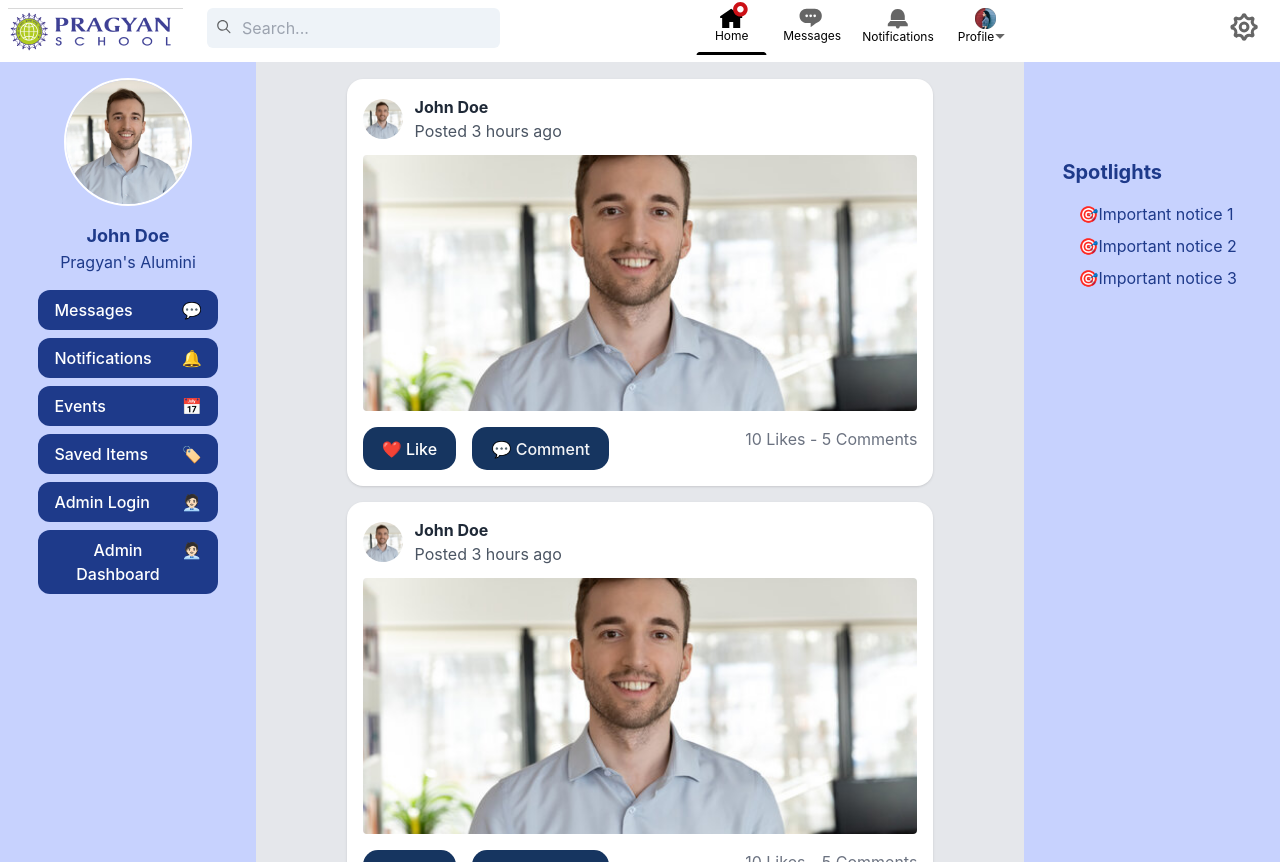
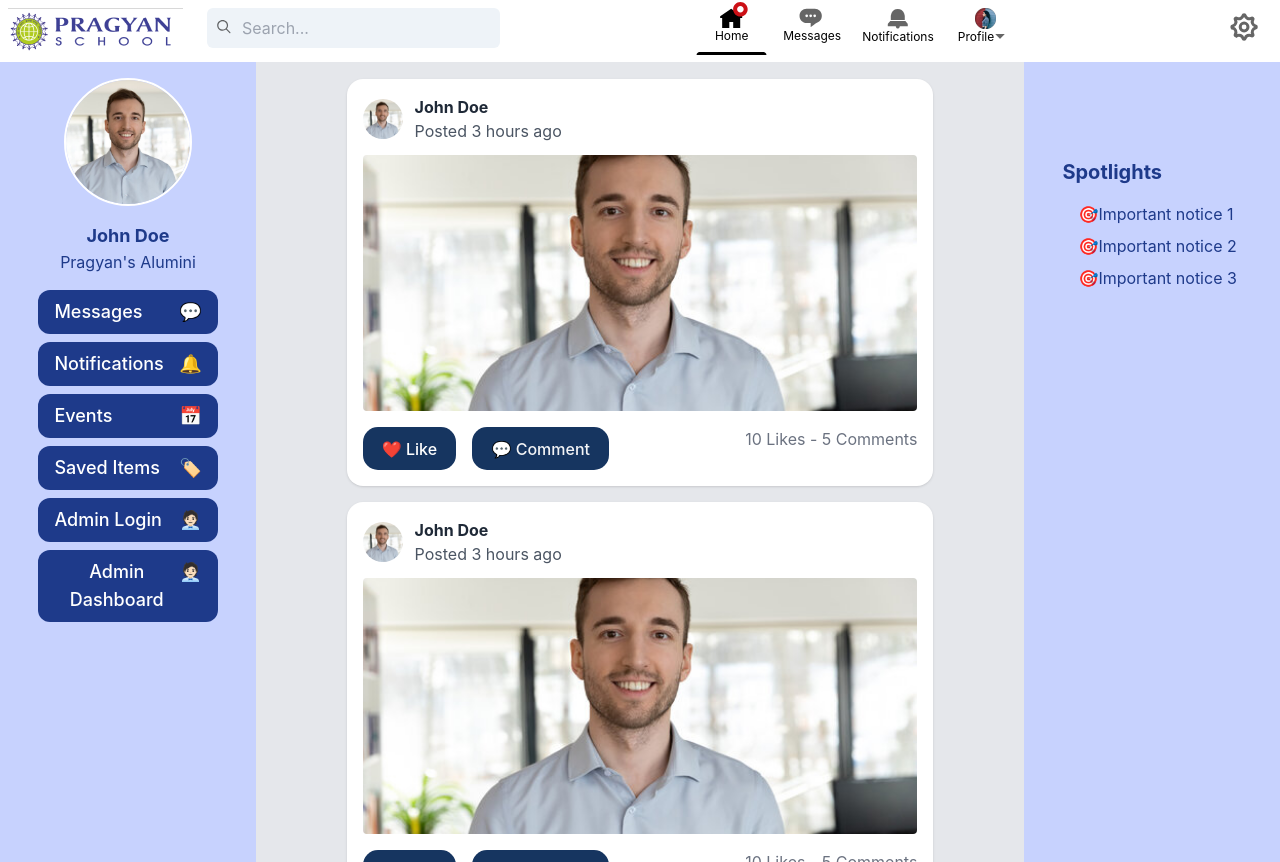
Before and after one commit to sinhasatyam045/Alum_Fullstack, a React (Vite) app: page /dashboard in a window 1280 px wide. Built offline with nearby package versions, Linux system fonts and the light colour scheme.

Commit message:
Dashboard sidebar text small

```diff
--- a/src/components/dashboard/dashboard.jsx
+++ b/src/components/dashboard/dashboard.jsx
@@ -69,7 +69,7 @@ const Dashboard = () => {
             </div>
             {/* Navigation Menu */}
             <div className="mt-4 w-4/5">
-              <ul className="text-white space-y-2">
+              <ul className="text-white space-y-2 text-sm md:text-md lg:text-lg ">
                 <li>
                   <button
                     className="flex justify-between w-full bg-blue-900 hover:bg-blue-700 text-white px-4 py-2 rounded-xl focus:outline-none"
```
